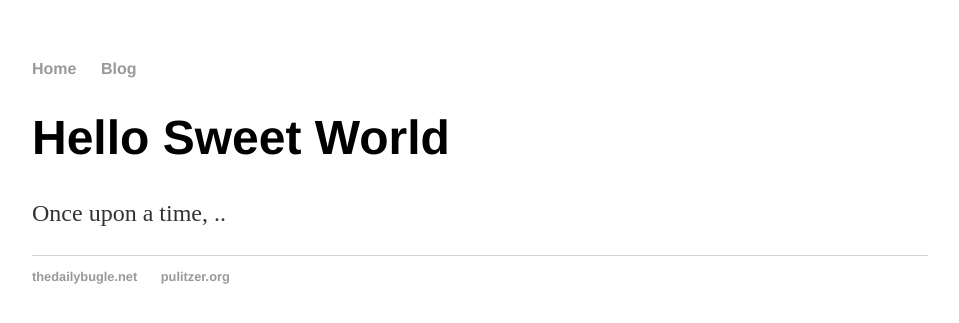
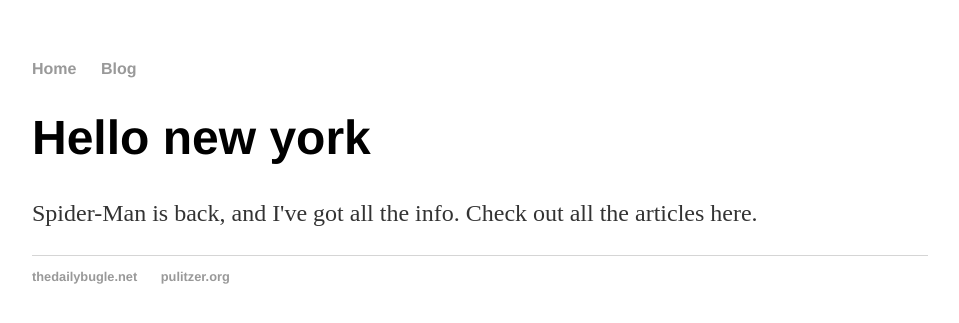
Before and after one commit to Sam-S-Callaghan/Sam-S-Callaghan.github.io, a Jekyll site: the page built from index.html, in a window 1280 px wide. Shown: the top 323 px of the page, without its empty margins (160-1119 px from the left). Built offline with Jekyll 4.4.1, drawn with Linux system fonts in a browser that asks for light colours.

Commit message:
Update index.html

```diff
--- a/index.html
+++ b/index.html
@@ -1,8 +1,8 @@
 ---
 layout: default
-title: Web Programming
+title: J Jonah Jameson Speaks
 ---
 <div class="blurb">
-  <h1>Hello Sweet World</h1>
-  <p>Once upon a time, ..</p>
+  <h1>Hello new york</h1>
+  <p>Spider-Man is back, and I've got all the info. Check out all the articles here.</p>
 </div>
```
